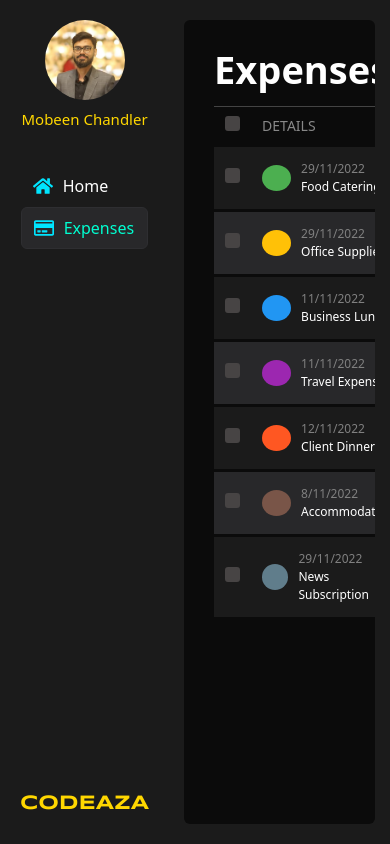
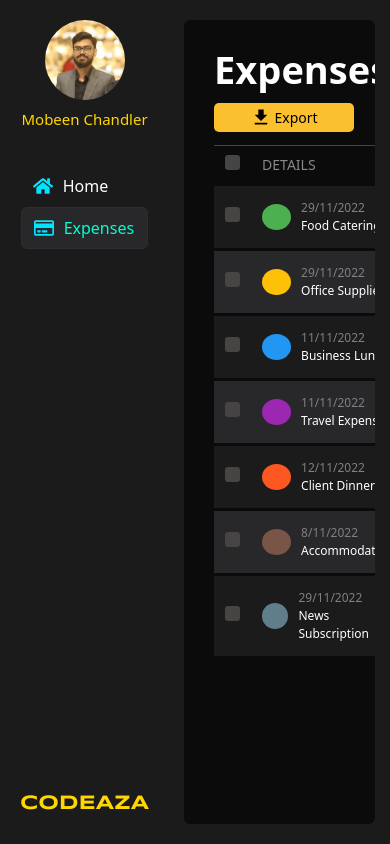
Before and after one commit to uzair02/codeaza_frontend, a React (Vite) app: page /expenses in a window 390 px wide. Built offline with nearby package versions, Linux system fonts and the light colour scheme.

Commit message:
adjusted max width for ehader

```diff
--- a/src/pages/css/ExpensePage.css
+++ b/src/pages/css/ExpensePage.css
@@ -41,6 +41,21 @@
     gap: 20px;
 
 }
+
+@media (max-width: 768px) {
+    .expenses-header {
+        flex-direction: column;
+        align-items: flex-start;
+    }
+
+    .header-buttons {
+        justify-content: flex-start;
+        width: 100;
+        margin-top: 10px;
+    }
+}
+
+
 
 .export-btn {
 
```
